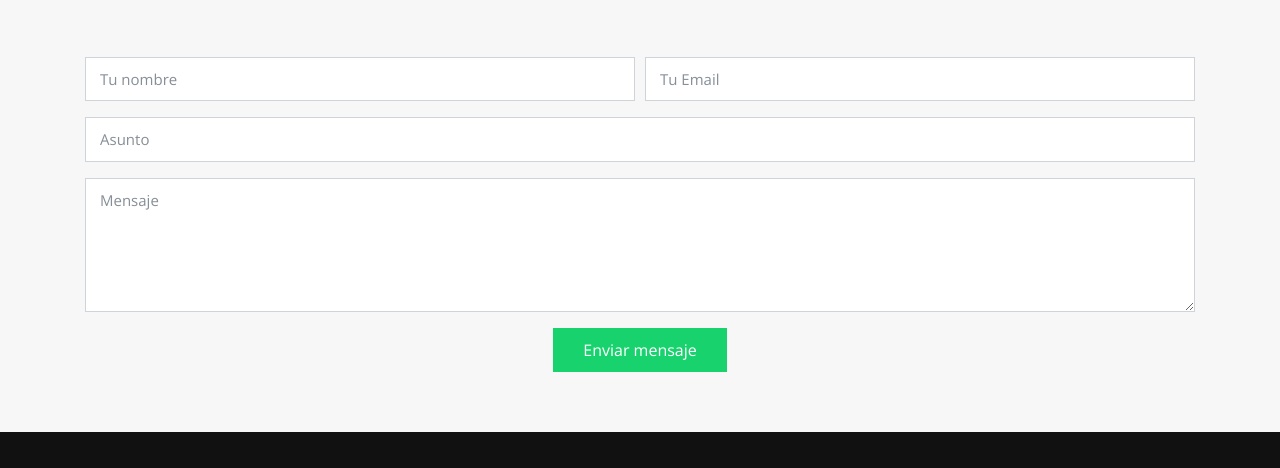
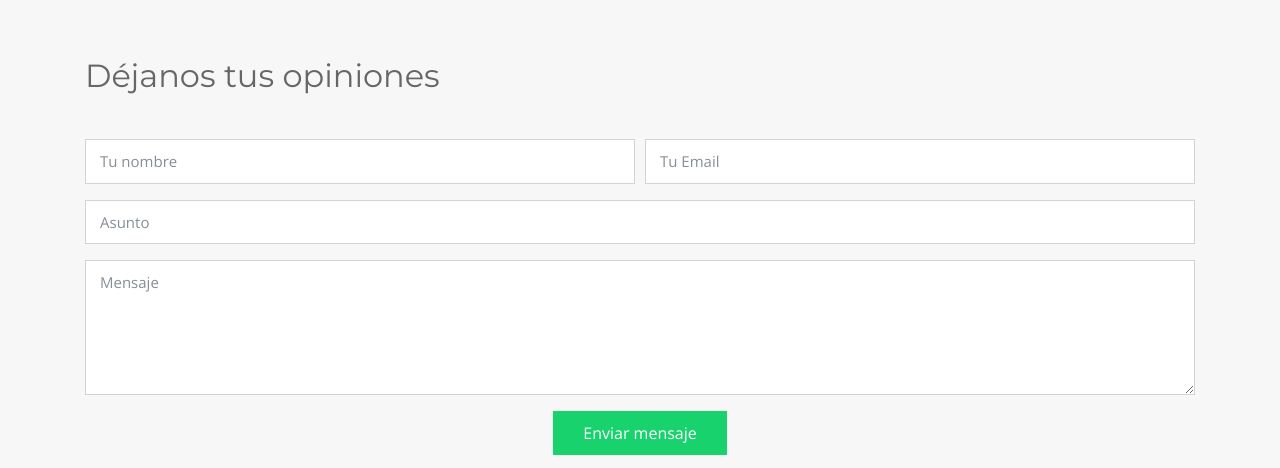
Before and after one commit to disney1993/lasercut, a plain HTML site: page index.html in a window 1280 px wide. Shown: the part 9820-10288 px from the top of the page. Drawn offline with nearby package versions, Linux system fonts and the light colour scheme; files whose address does not match are found by name.

Commit message:
Update index.html

```diff
--- a/index.html
+++ b/index.html
@@ -1227,7 +1227,8 @@
           </div>
 
         </div>
-
+<h2>Déjanos tus opiniones</h2>
+<br>
         <div class="form">
           <div id="sendmessage">Tu mensaje ha sido enviado. Gracias!</div>
           <div id="errormessage"></div>
```
